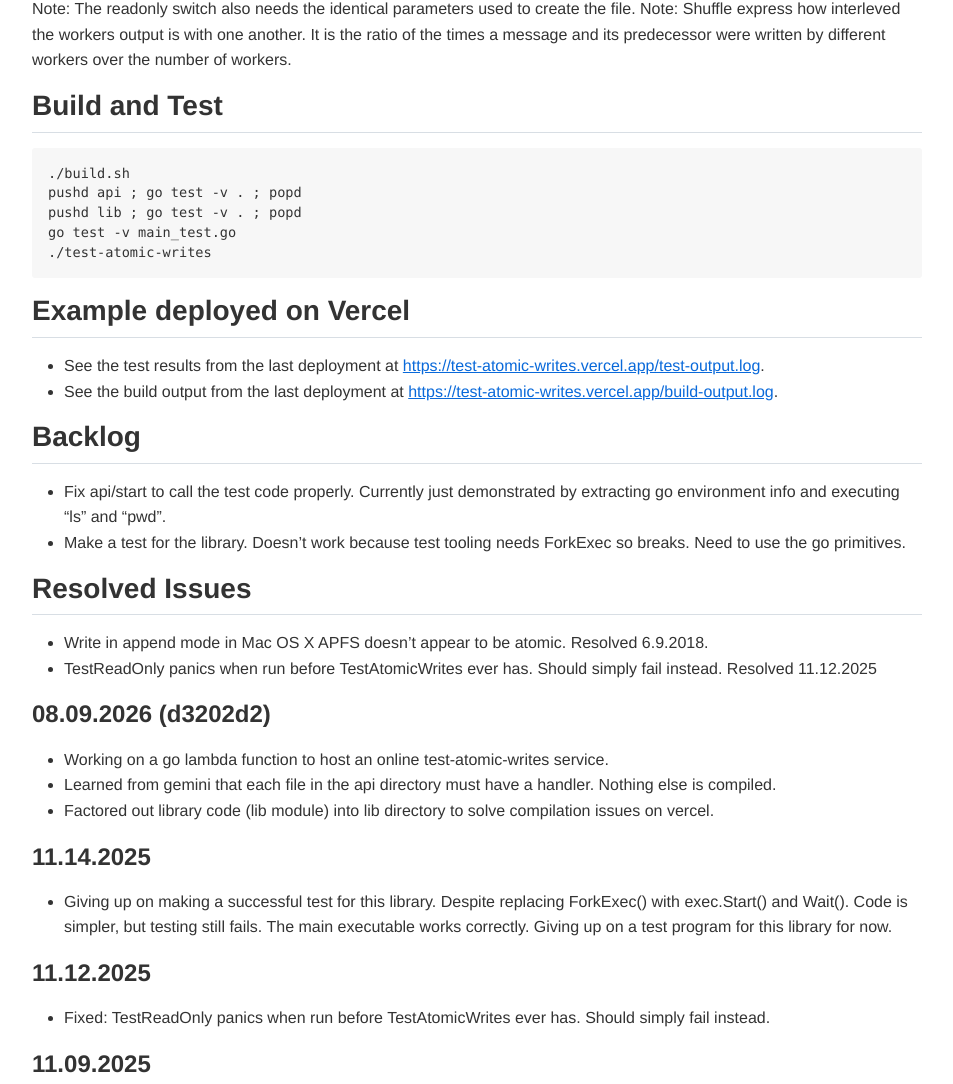
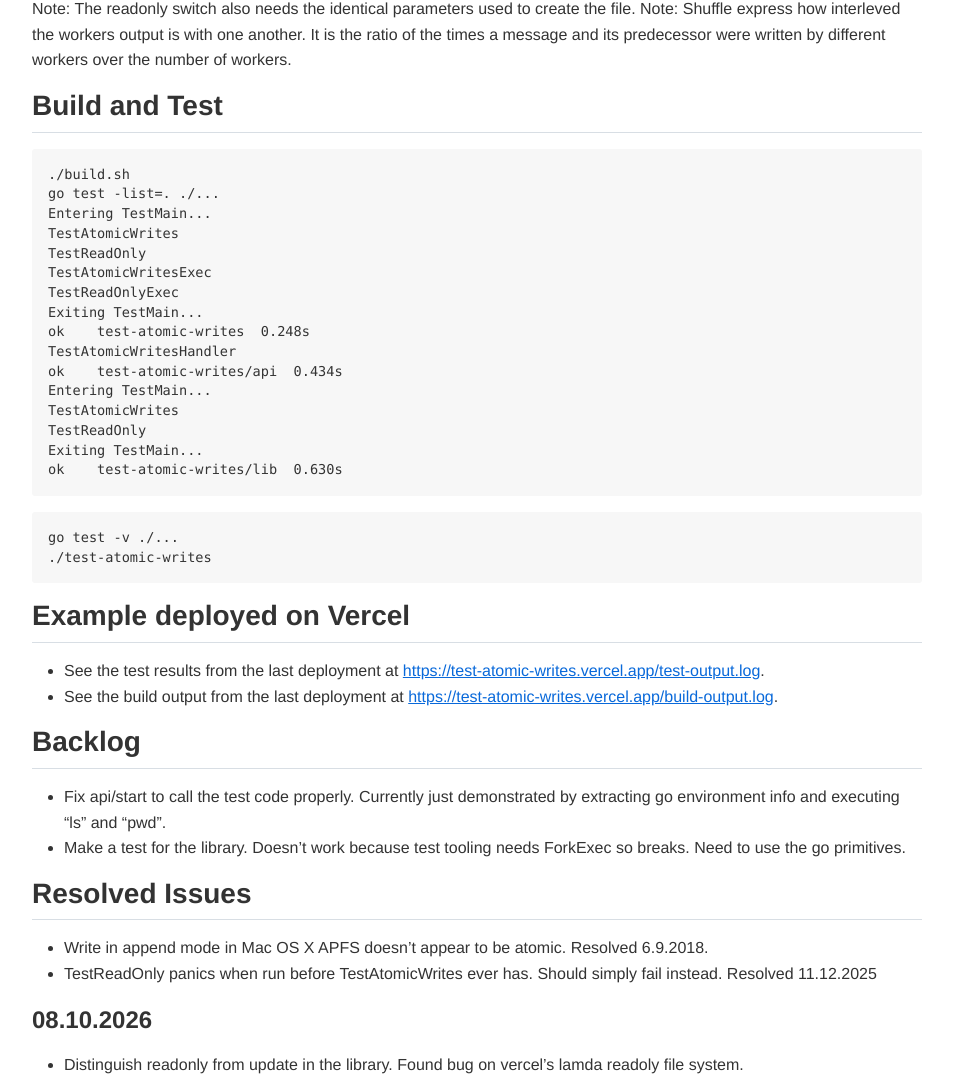
Before and after one commit to yodertv/test-atomic-writes, a plain HTML site: page README.html in a window 1280 px wide. Shown: the part 731-1815 px from the top of the page, without its empty margins (163-1116 px from the left). Drawn offline with Linux system fonts and the light colour scheme.

Commit message:
Distinguish readonly from update in the library. Found bug on vercel's lamda readoly file system.

```diff
--- a/README.html
+++ b/README.html
@@ -1272,13 +1272,26 @@ Usage of ./test-atomic-writes:
 Note: The readonly switch also needs the identical parameters used to create the file.
 Note: Shuffle express how interleved the workers output is with one another. It is the ratio of the times a message and its predecessor were written by different workers over the number of workers.</p>
 <h2 id="build-and-test">Build and Test<a class="headerlink" href="#build-and-test" title="Permanent link"></a></h2>
-<div class="highlight"><pre>./build.sh
-pushd api ; go test -v . ; popd
-pushd lib ; go test -v . ; popd
-go test -v main_test.go
+<p><div class="highlight"><pre>./build.sh
+go test -list=. ./...
+Entering TestMain...
+TestAtomicWrites
+TestReadOnly
+TestAtomicWritesExec
+TestReadOnlyExec
+Exiting TestMain...
+ok    test-atomic-writes  0.248s
+TestAtomicWritesHandler
+ok    test-atomic-writes/api  0.434s
+Entering TestMain...
+TestAtomicWrites
+TestReadOnly
+Exiting TestMain...
+ok    test-atomic-writes/lib  0.630s
+</pre></div>
+<div class="highlight"><pre>go test -v ./...
 ./test-atomic-writes
-</pre></div>
-
+</pre></div></p>
 <h2 id="example-deployed-on-vercel">Example deployed on Vercel<a class="headerlink" href="#example-deployed-on-vercel" title="Permanent link"></a></h2>
 <ul>
 <li>See the test results from the last deployment at <a href="https://test-atomic-writes.vercel.app/test-output.log">https://test-atomic-writes.vercel.app/test-output.log</a>.</li>
@@ -1293,6 +1306,10 @@ go test -v main_test.go
 <ul>
 <li>Write in append mode in Mac OS X APFS doesn&rsquo;t appear to be atomic. Resolved 6.9.2018.</li>
 <li>TestReadOnly panics when run before TestAtomicWrites ever has. Should simply fail instead. Resolved 11.12.2025</li>
+</ul>
+<h3 id="08102026">08.10.2026<a class="headerlink" href="#08102026" title="Permanent link"></a></h3>
+<ul>
+<li>Distinguish readonly from update in the library. Found bug on vercel&rsquo;s lamda readoly file system.</li>
 </ul>
 <h3 id="08092026-d3202d2">08.09.2026 (d3202d2)<a class="headerlink" href="#08092026-d3202d2" title="Permanent link"></a></h3>
 <ul>
```
Also changed, not shown: README.md, 1 other file.
